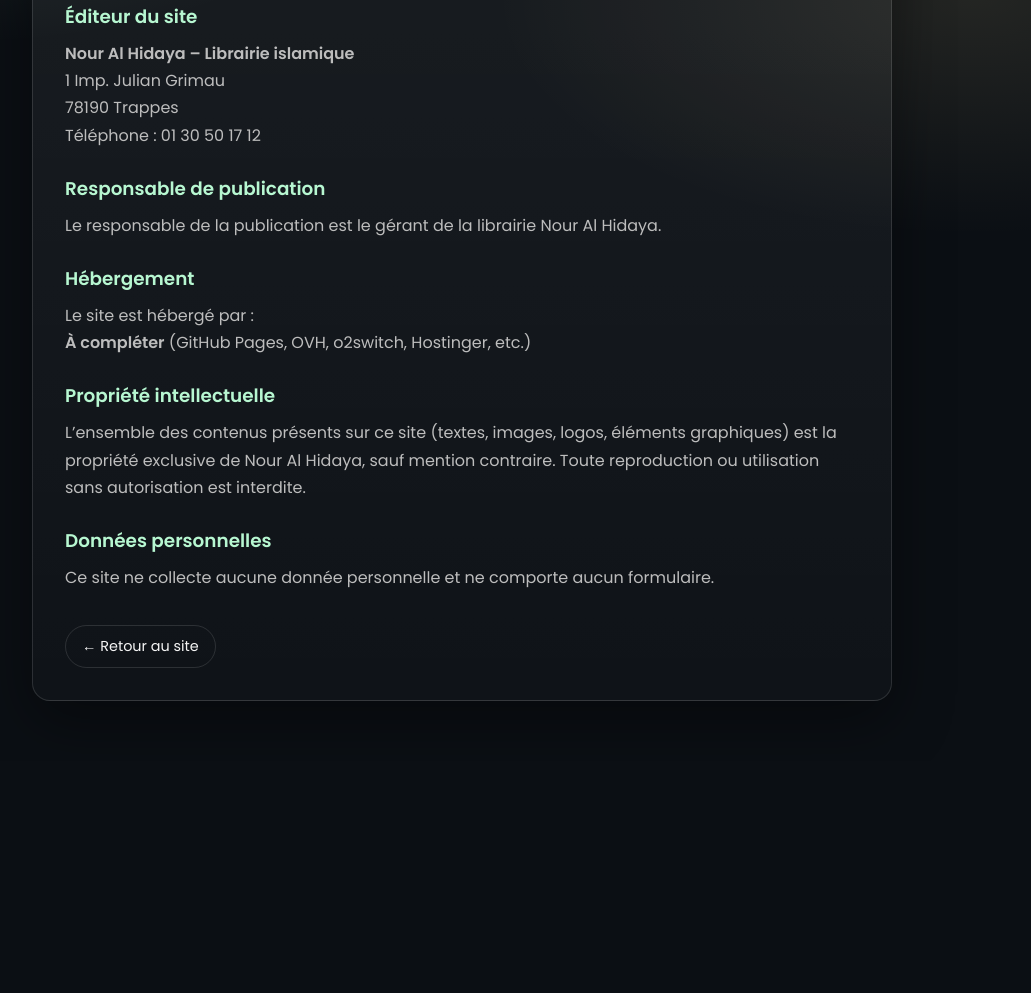
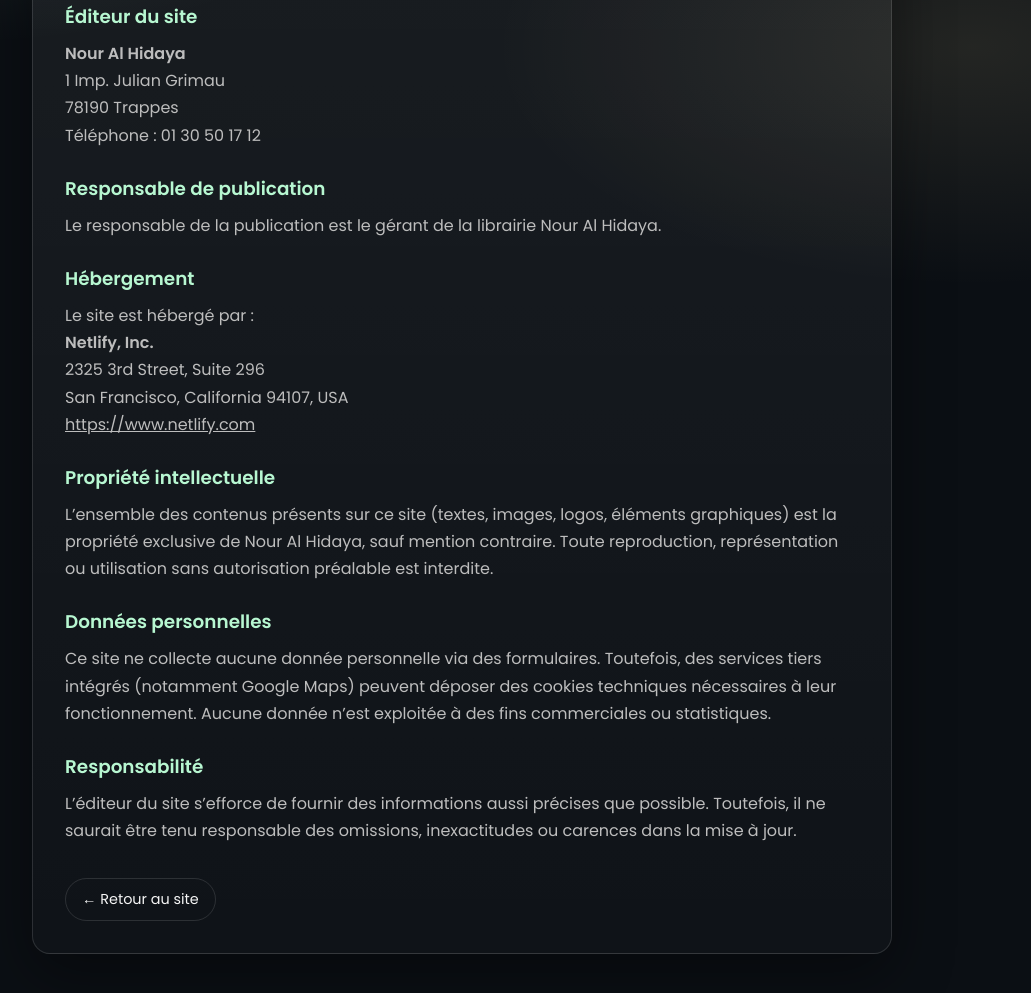
Before and after one commit to BySeym/librairie-nour-al-hidaya, a plain HTML site: page mentions-legales.html in a window 1280 px wide. Shown: the part 195-1188 px from the top of the page, without its empty margins (178-1209 px from the left). Before the commit the page ends 956 px from the top, so only its background shows below. Drawn offline with Linux system fonts and the light colour scheme.

Commit message:
Update: améliorations UI et contenus

```diff
--- a/mentions-legales.html
+++ b/mentions-legales.html
@@ -103,10 +103,10 @@
     <div class="section">
       <h2>Éditeur du site</h2>
       <p>
-        <strong>Nour Al Hidaya – Librairie islamique</strong><br>
+        <strong>Nour Al Hidaya</strong><br>
         1 Imp. Julian Grimau<br>
         78190 Trappes<br>
-        Téléphone : 01 30 50 17 12
+        Téléphone : <a href="tel:0130501712" style="color:inherit;text-decoration:none;">01 30 50 17 12</a>
       </p>
     </div>
 
@@ -121,23 +121,40 @@
       <h2>Hébergement</h2>
       <p>
         Le site est hébergé par :<br>
-        <strong>À compléter</strong> (GitHub Pages, OVH, o2switch, Hostinger, etc.)
+        <strong>Netlify, Inc.</strong><br>
+        2325 3rd Street, Suite 296<br>
+        San Francisco, California 94107, USA<br>
+        <a href="https://www.netlify.com" target="_blank" style="color:inherit;">https://www.netlify.com</a>
       </p>
     </div>
 
     <div class="section">
       <h2>Propriété intellectuelle</h2>
       <p>
-        L’ensemble des contenus présents sur ce site (textes, images, logos, éléments graphiques)
-        est la propriété exclusive de Nour Al Hidaya, sauf mention contraire.
-        Toute reproduction ou utilisation sans autorisation est interdite.
+        L’ensemble des contenus présents sur ce site (textes, images, logos,
+        éléments graphiques) est la propriété exclusive de Nour Al Hidaya,
+        sauf mention contraire.
+        Toute reproduction, représentation ou utilisation sans autorisation
+        préalable est interdite.
       </p>
     </div>
 
     <div class="section">
       <h2>Données personnelles</h2>
       <p>
-        Ce site ne collecte aucune donnée personnelle et ne comporte aucun formulaire.
+        Ce site ne collecte aucune donnée personnelle via des formulaires.
+        Toutefois, des services tiers intégrés (notamment Google Maps)
+        peuvent déposer des cookies techniques nécessaires à leur fonctionnement.
+        Aucune donnée n’est exploitée à des fins commerciales ou statistiques.
+      </p>
+    </div>
+
+    <div class="section">
+      <h2>Responsabilité</h2>
+      <p>
+        L’éditeur du site s’efforce de fournir des informations aussi précises que possible.
+        Toutefois, il ne saurait être tenu responsable des omissions,
+        inexactitudes ou carences dans la mise à jour.
       </p>
     </div>
 
```
Also changed, not shown: index.html (+27 -4 lines).
